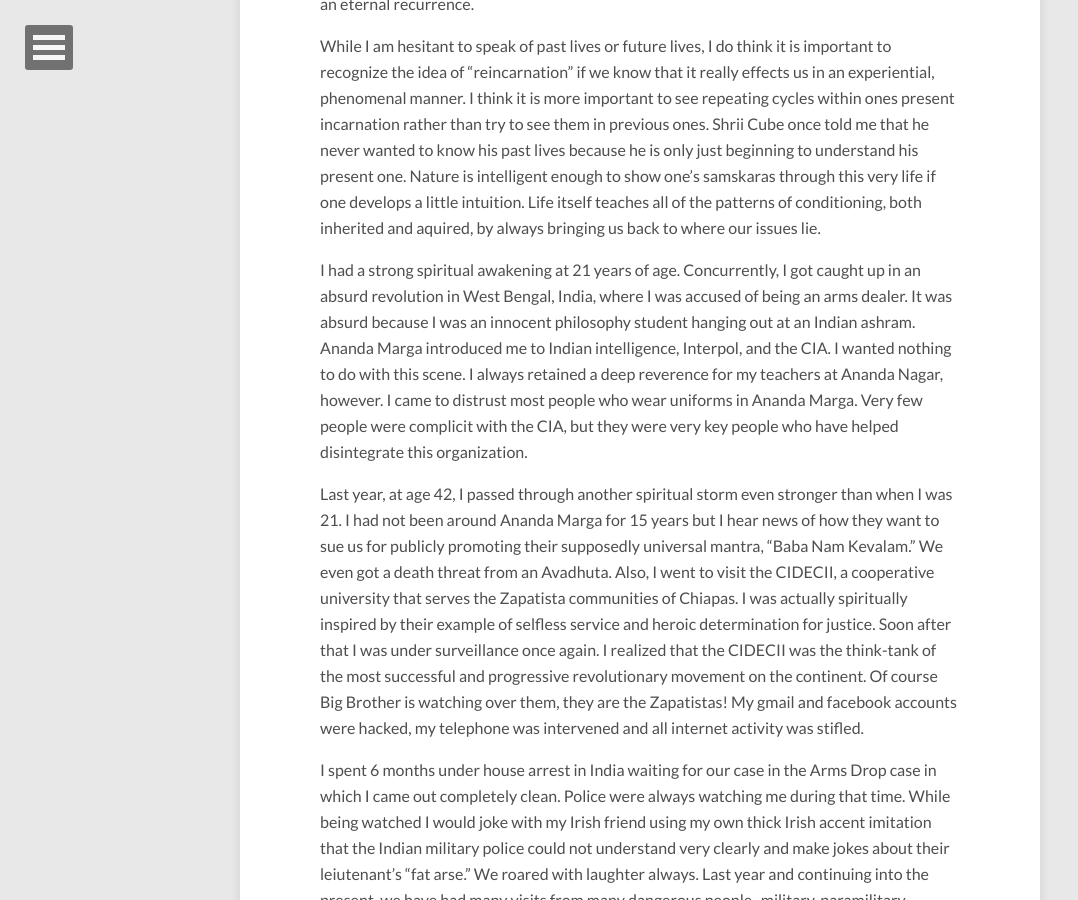
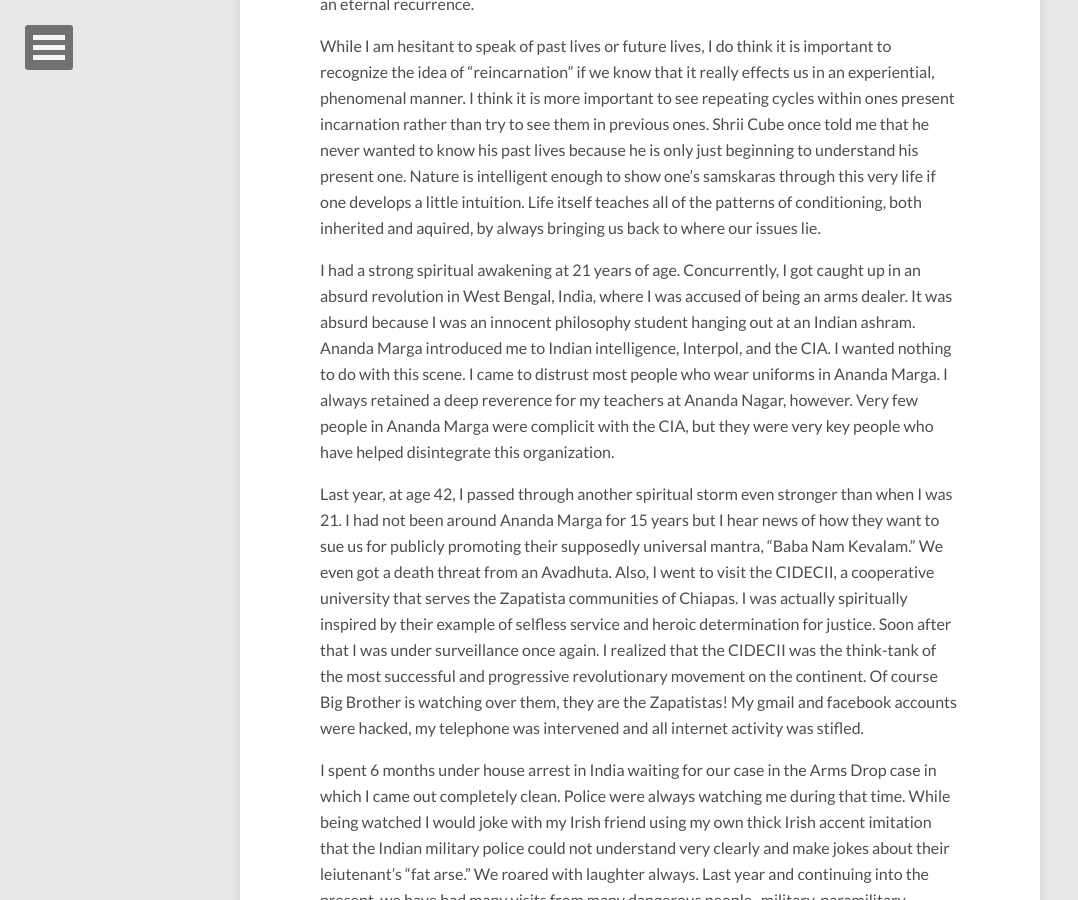
Before and after one commit to anandamurtiidiscursos/anandamurtiidiscursos.github.io, a Jekyll site: the page built from _posts/2015-08-29-eternal-recurrence.md, in a window 1280 px wide and 900 px high, scrolled down 1533 px. Shown: the whole window, without its empty margins (0-1078 px from the left). Built offline with Jekyll 4.4.1, drawn with Linux system fonts in a browser that asks for light colours; nearby versions of some CDN libraries; comment, search, counter and statistics services are not loaded.

Commit message:
Updated 2015-08-29-eternal-recurrence.md

```diff
--- a/_posts/2015-08-29-eternal-recurrence.md
+++ b/_posts/2015-08-29-eternal-recurrence.md
@@ -22,7 +22,7 @@
 
 While I am hesitant to speak of past lives or future lives, I do think it is important to recognize the idea of "reincarnation" if we know that it really effects us in an experiential, phenomenal manner.  I think it is more important to see repeating cycles within ones present incarnation rather than try to see them in previous ones.  Shrii Cube once told me that he never wanted to know his past lives because he is only just beginning to understand his present one.  Nature is intelligent enough to show one's samskaras through this very life if one develops a little intuition.  Life itself teaches all of the patterns of conditioning, both inherited and aquired, by always bringing us back to where our issues lie.
 
-I had a strong spiritual awakening at 21 years of age.  Concurrently, I got caught up in an absurd revolution in West Bengal, India, where I was accused of being an arms dealer.  It was absurd because I was an innocent philosophy student hanging out at an Indian ashram.  Ananda Marga introduced me to Indian intelligence, Interpol, and the CIA.  I wanted nothing to do with this scene.  I always retained a deep reverence for my teachers at Ananda Nagar, however.  I came to distrust most people who wear uniforms in Ananda Marga.  Very few people were complicit with the CIA, but they were very key people who have helped disintegrate this organization.
+I had a strong spiritual awakening at 21 years of age.  Concurrently, I got caught up in an absurd revolution in West Bengal, India, where I was accused of being an arms dealer.  It was absurd because I was an innocent philosophy student hanging out at an Indian ashram.  Ananda Marga introduced me to Indian intelligence, Interpol, and the CIA.  I wanted nothing to do with this scene.  I came to distrust most people who wear uniforms in Ananda Marga.  I always retained a deep reverence for my teachers at Ananda Nagar, however.  Very few people in Ananda Marga were complicit with the CIA, but they were very key people who have helped disintegrate this organization.
 
 Last year, at age 42, I passed through another spiritual storm even stronger than when I was 21.  I had not been around Ananda Marga for 15 years but I hear news of how they want to sue us for publicly promoting their supposedly universal mantra, "Baba Nam Kevalam."  We even got a death threat from an Avadhuta.  Also, I went to visit the CIDECII, a cooperative university that serves the Zapatista communities of Chiapas.   I was actually spiritually inspired by their example of selfless service and heroic determination for justice.  Soon after that I was under surveillance once again.  I realized that the CIDECII was the think-tank of the most successful and progressive revolutionary movement on the continent.  Of course Big Brother is watching over them, they are the Zapatistas! My gmail and facebook accounts were hacked, my telephone was intervened and all internet activity was stifled.
 
```
